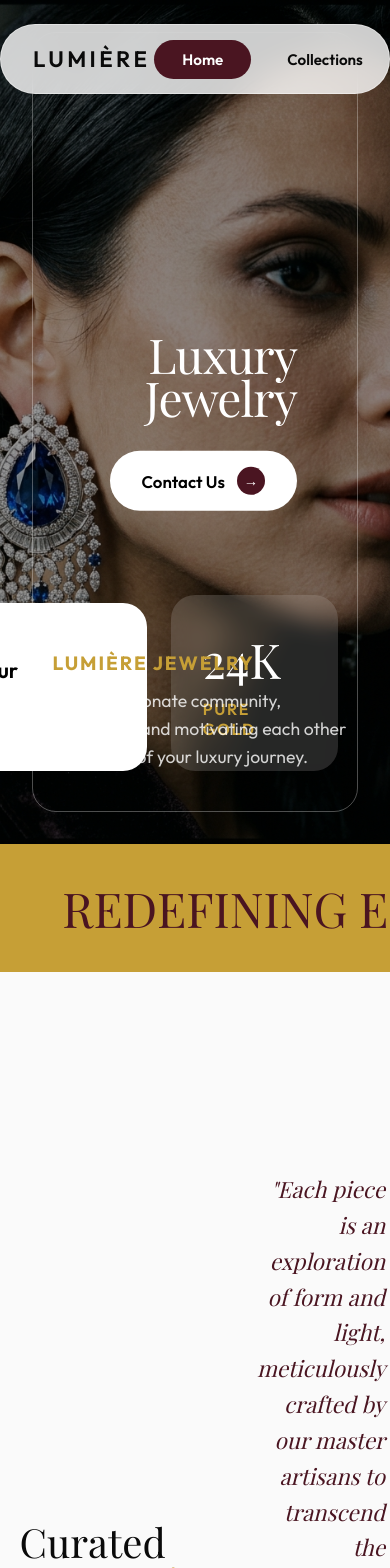
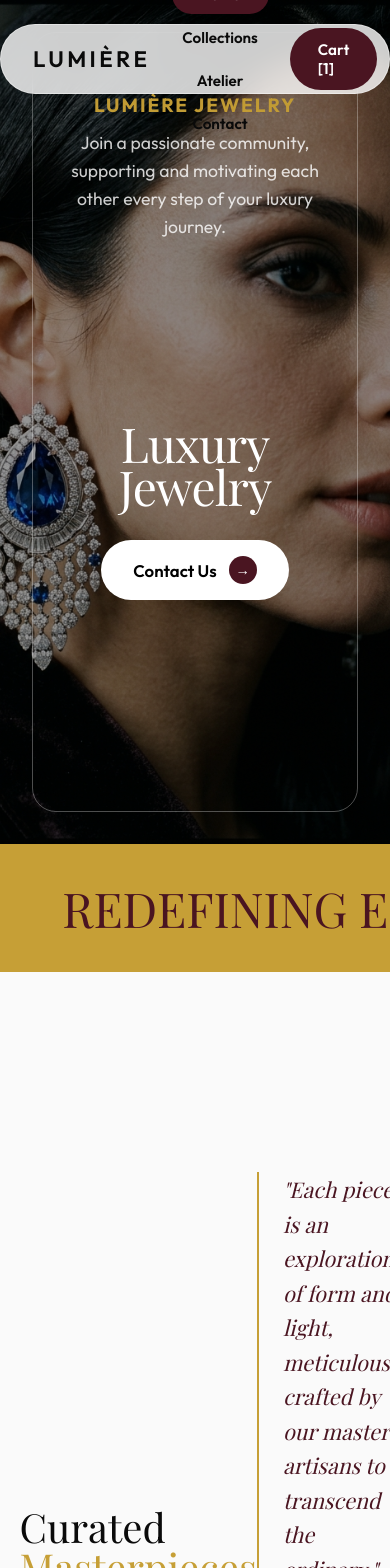
Before and after one commit to Royson-salis-18/lumiere, a React (Vite) app: page / in a window 390 px wide. Shown: the top 1568 px of the page. Built offline with nearby package versions, Linux system fonts and the light colour scheme; a web font is replaced by a local one.

Commit message:
style: systematic responsive design fixes for mobile and tablet across all pages

```diff
--- a/src/index.css
+++ b/src/index.css
@@ -536,3 +536,27 @@ button { background: none; border: none; cursor: pointer; font-family: inherit;
   margin-bottom: 2rem;
   font-family: var(--font-serif);
 }
+
+/* RESPONSIVE MEDIA QUERIES */
+@media (max-width: 900px) {
+  .nav-pill { flex-wrap: wrap; justify-content: center; gap: 4px; }
+  .values-grid { grid-template-columns: 1fr; }
+  .structured-grid { grid-template-columns: repeat(2, 1fr); gap: 16px; }
+  .order-grid { grid-template-columns: 1fr; gap: 40px; }
+  .atelier-hero { flex-direction: column; gap: 32px; text-align: center; margin-bottom: 60px; }
+  .stats-grid { grid-template-columns: repeat(2, 1fr); gap: 24px; padding: 40px 5vw; }
+  .editorial-grid { display: flex; flex-direction: column; gap: 32px; height: auto; }
+  .editorial-item { position: relative; height: 400px; transform: none !important; width: 100% !important; margin: 0 !important; }
+  .hero-inset { padding: 5vw; }
+  .hero-text-container { right: 5vw !important; bottom: 50% !important; transform: translateY(50%) !important; text-align: center; left: 5vw !important; align-items: center; }
+  .bento-container { display: none !important; } /* Hide complex bentos on small mobile hero */
+  .values-section { padding: 60px 5vw !important; }
+}
+
+@media (max-width: 600px) {
+  .structured-grid { grid-template-columns: 1fr; }
+  .stats-grid { grid-template-columns: 1fr; }
+  .collection-header-row { flex-direction: column; align-items: flex-start; gap: 24px; margin-bottom: 40px; }
+  .hero-paragraph { position: relative !important; bottom: auto !important; right: auto !important; left: auto !important; text-align: center !important; margin-top: 40px; }
+  .collection-header-desc { text-align: left; padding-right: 0; border-right: none; padding-left: 24px; border-left: 2px solid var(--accent-gold); max-width: 100%; }
+}
--- a/src/pages/Collections.jsx
+++ b/src/pages/Collections.jsx
@@ -47,17 +47,7 @@ export default function Collections() {
             Curated<br/><span className="text-gold">Masterpieces</span>
           </h1>
         </div>
-        <div style={{
-          maxWidth: '450px',
-          fontSize: '1.4rem',
-          lineHeight: 1.6,
-          color: 'var(--accent-dark)',
-          textAlign: 'right',
-          fontFamily: 'var(--font-serif)',
-          fontStyle: 'italic',
-          borderRight: '3px solid var(--accent-gold)',
-          paddingRight: '24px'
-        }}>
+        <div className="collection-header-desc">
           "Each piece is an exploration of form and light, meticulously crafted by our master artisans to transcend the ordinary."
         </div>
       </div>
--- a/src/pages/Contact.jsx
+++ b/src/pages/Contact.jsx
@@ -36,8 +36,8 @@ export default function Contact() {
           top: '-150px',
           left: '50%',
           transform: 'translateX(-50%)',
-          width: '600px',
-          height: '600px',
+          width: 'clamp(300px, 100vw, 600px)',
+          height: 'clamp(300px, 100vw, 600px)',
           opacity: 0.15,
           zIndex: 0,
           pointerEvents: 'none',
--- a/src/pages/Home.jsx
+++ b/src/pages/Home.jsx
@@ -99,17 +99,7 @@ export default function Home() {
       <section className="editorial-section">
         <div className="editorial-header">
           <h2 className="editorial-title text-serif">Curated<br/><span className="text-gold">Masterpieces</span></h2>
-          <p style={{
-            maxWidth: '450px',
-            fontSize: '1.4rem',
-            lineHeight: 1.6,
-            color: 'var(--accent-dark)',
-            textAlign: 'right',
-            fontFamily: 'var(--font-serif)',
-            fontStyle: 'italic',
-            borderRight: '3px solid var(--accent-gold)',
-            paddingRight: '24px'
-          }}>
+          <p className="collection-header-desc">
             "Each piece is an exploration of form and light, meticulously crafted by our master artisans to transcend the ordinary."
           </p>
         </div>
```
